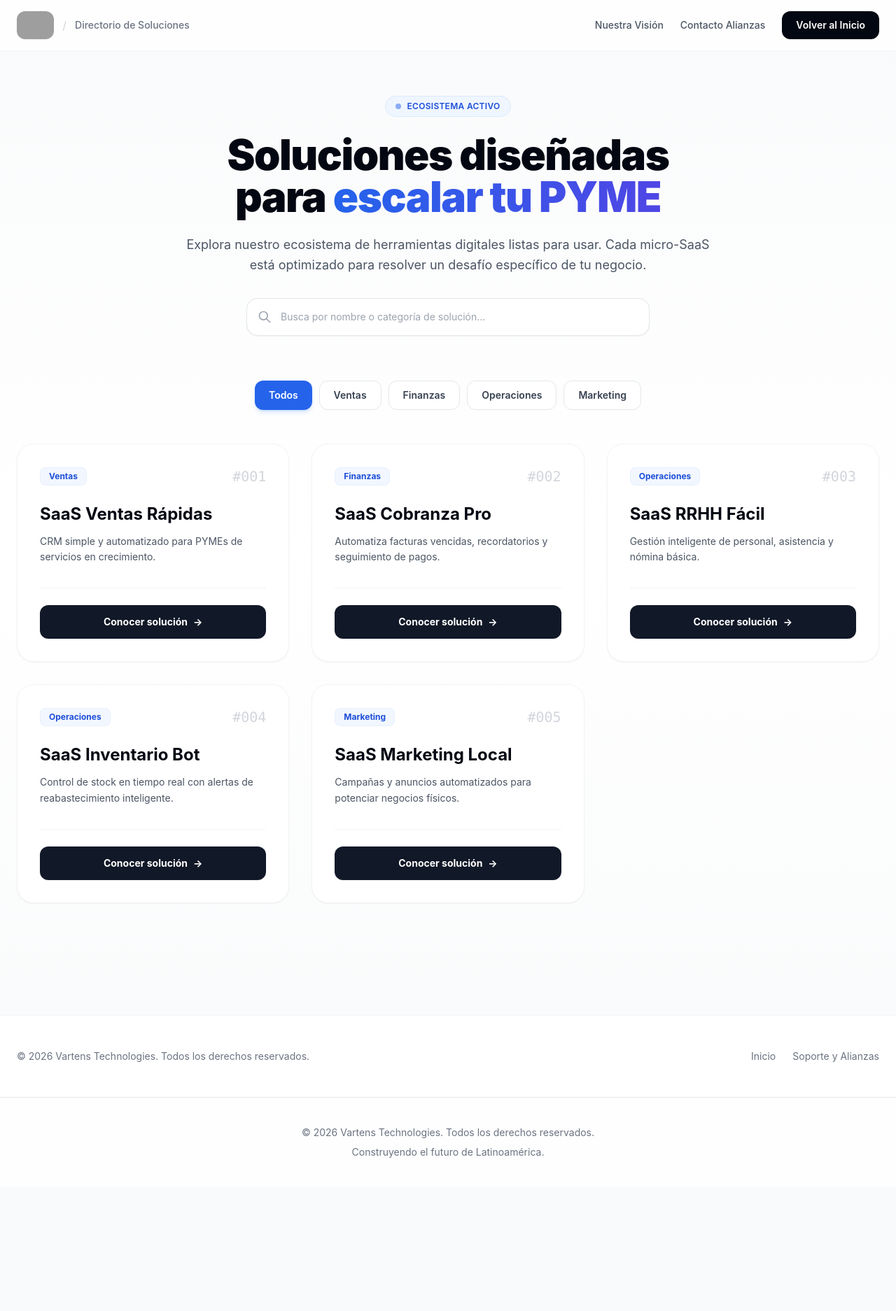
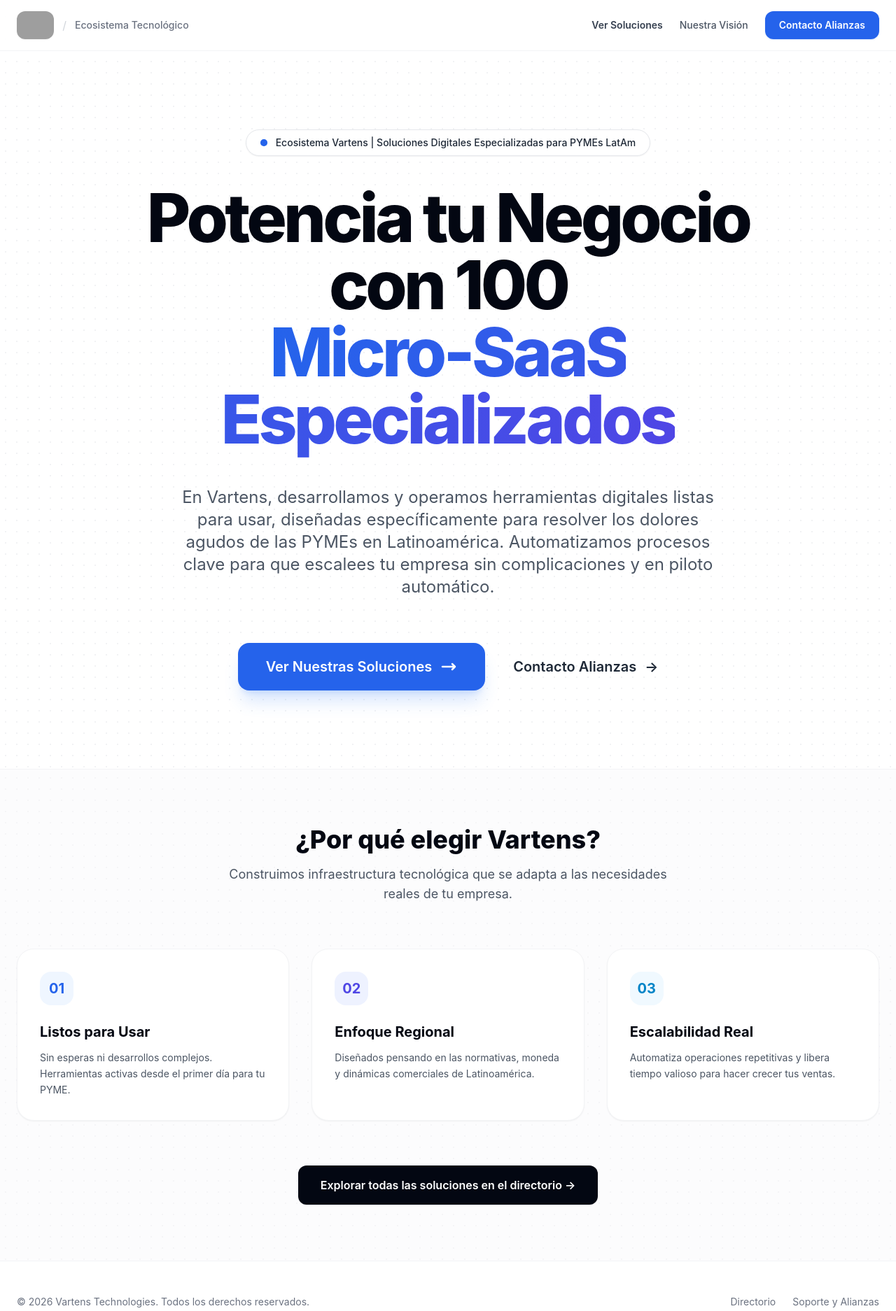
Before and after one commit to Folaxi-Global/agenteautonomo, an Astro site in the folder vartens_hub/: page /directorio in a window 1280 px wide. Shown: the top 1874 px of the page at 70% size. Before the commit the page ends 1697 px from the top, so only its background shows below. Built offline with nearby package versions, Linux system fonts and the light colour scheme; Astro itself is replaced by a stand-in of ours; grey boxes are pictures that could not be loaded.

Commit message:
Update directorio.astro

```diff
--- a/vartens_hub/src/pages/directorio.astro
+++ b/vartens_hub/src/pages/directorio.astro
@@ -1,198 +1,127 @@
 ---
 import Layout from '../layouts/Layout.astro';
-
-// Datos de ejemplo optimizados
-const saas_list = [
-    { id: 1, name: 'SaaS Ventas Rápidas', description: 'CRM simple y automatizado para PYMEs de servicios en crecimiento.', category: 'Ventas', url: '#' },
-    { id: 2, name: 'SaaS Cobranza Pro', description: 'Automatiza facturas vencidas, recordatorios y seguimiento de pagos.', category: 'Finanzas', url: '#' },
-    { id: 3, name: 'SaaS RRHH Fácil', description: 'Gestión inteligente de personal, asistencia y nómina básica.', category: 'Operaciones', url: '#' },
-    { id: 4, name: 'SaaS Inventario Bot', description: 'Control de stock en tiempo real con alertas de reabastecimiento inteligente.', category: 'Operaciones', url: '#' },
-    { id: 5, name: 'SaaS Marketing Local', description: 'Campañas y anuncios automatizados para potenciar negocios físicos.', category: 'Marketing', url: '#' },
-];
-
-const categories = ['Todos', ...new Set(saas_list.map(item => item.category))];
 ---
 
-<Layout title="Directorio de Soluciones Vartens">
-  <div class="bg-gradient-to-b from-gray-50 via-white to-gray-50 min-h-screen text-gray-900 selection:bg-blue-600 selection:text-white">
+<Layout title="Impulsa tu Negocio en Latinoamérica">
+  <div class="relative isolate overflow-hidden bg-white text-gray-900 selection:bg-blue-600 selection:text-white">
 
-    <!-- Header Pro con el Logo Oficial -->
+    <!-- Header Pro con el Logo Oficial y Enlaces Funcionales -->
     <header class="bg-white/80 backdrop-blur-md sticky top-0 z-50 border-b border-gray-100 shadow-xs">
       <nav class="max-w-7xl mx-auto px-6 py-4 flex items-center justify-between">
         <div class="flex items-center gap-3">
           <a href="/" class="flex items-center gap-3 group">
-            <!-- Logo oficial de Vartens (Asegúrate de guardar la imagen como logo.jpg o logo.png en vartens_hub/public/) -->
             <img src="/logo.jpg" alt="Vartens Logo" class="h-10 w-auto rounded-xl object-contain shadow-sm group-hover:scale-105 transition-transform" />
           </a>
           <span class="text-gray-300">/</span>
-          <span class="text-sm font-medium text-gray-500 hidden sm:inline-block">Directorio de Soluciones</span>
+          <span class="text-sm font-medium text-gray-500 hidden sm:inline-block">Ecosistema Tecnológico</span>
         </div>
         <div class="flex items-center gap-6">
-            <a href="/#vision" class="text-sm font-medium text-gray-600 hover:text-blue-600 transition hidden md:inline-block">Nuestra Visión</a>
-            <a href="mailto:alianzas@vartens.com" class="text-sm font-medium text-gray-600 hover:text-blue-600 transition hidden md:inline-block">Contacto Alianzas</a>
-            <a href="/" class="rounded-xl bg-gray-950 px-5 py-2.5 text-sm font-semibold text-white shadow-sm hover:bg-blue-600 transition-all duration-300 hover:shadow-lg hover:shadow-blue-500/20">Volver al Inicio</a>
+            <a href="/directorio" class="text-sm font-semibold text-gray-700 hover:text-blue-600 transition">Ver Soluciones</a>
+            <a href="#vision" class="text-sm font-medium text-gray-600 hover:text-blue-600 transition hidden md:inline-block">Nuestra Visión</a>
+            <a href="mailto:alianzas@vartens.com" class="rounded-xl bg-blue-600 px-5 py-2.5 text-sm font-semibold text-white shadow-sm hover:bg-blue-700 transition-all shadow-blue-500/20">Contacto Alianzas</a>
         </div>
       </nav>
     </header>
 
-    <main class="max-w-7xl mx-auto px-6 py-16">
+    <!-- Decoración de fondo sutil -->
+    <div class="absolute inset-0 -z-10 h-full w-full bg-white bg-[radial-gradient(#e5e7eb_1px,transparent_1px)] [background-size:16px_16px] opacity-50"></div>
 
-      <!-- Título y buscador -->
-      <div class="text-center max-w-3xl mx-auto mb-16">
-        <div class="inline-flex items-center gap-2 px-3.5 py-1.5 rounded-full bg-blue-50 border border-blue-100 text-blue-700 text-xs font-semibold mb-6 tracking-wide uppercase">
-          <span class="w-2 h-2 rounded-full bg-blue-600 animate-pulse"></span>
-          Ecosistema Activo
+    <div class="px-6 py-20 sm:py-28 lg:px-8">
+      <div class="mx-auto max-w-4xl text-center">
+
+        <!-- Etiqueta superior de autoridad -->
+        <div class="mb-10 inline-flex items-center rounded-full border border-gray-200 bg-white px-5 py-2 text-sm font-medium text-gray-800 shadow-sm hover:border-gray-300 transition-all">
+          <span class="relative flex h-2.5 w-2.5 mr-3">
+            <span class="animate-ping absolute inline-flex h-full w-full rounded-full bg-blue-400 opacity-75"></span>
+            <span class="relative inline-flex rounded-full h-2.5 w-2.5 bg-blue-600"></span>
+          </span>
+          Ecosistema Vartens | Soluciones Digitales Especializadas para PYMEs LatAm
         </div>
-        <h1 class="text-5xl sm:text-6xl font-black tracking-tight text-gray-950 leading-[1.1]">
-          Soluciones diseñadas para <span class="bg-clip-text text-transparent bg-gradient-to-r from-blue-600 to-indigo-600">escalar tu PYME</span>
+
+        <!-- Titular Principal (H1) -->
+        <h1 class="text-6xl font-extrabold tracking-tighter text-gray-950 sm:text-8xl leading-[1.1]">
+          Potencia tu Negocio con 100<br />
+          <span class="text-transparent bg-clip-text bg-gradient-to-r from-blue-600 to-indigo-600">Micro-SaaS Especializados</span>
         </h1>
-        <p class="mt-6 text-lg text-gray-600 font-normal leading-relaxed">
-          Explora nuestro ecosistema de herramientas digitales listas para usar. Cada micro-SaaS está optimizado para resolver un desafío específico de tu negocio.
+
+        <!-- Párrafo de Descripción -->
+        <p class="mx-auto mt-12 max-w-3xl text-xl sm:text-2xl leading-9 text-gray-600 font-normal antialiased">
+          En Vartens, desarrollamos y operamos herramientas digitales listas para usar, diseñadas específicamente para resolver los dolores agudos de las PYMEs en Latinoamérica. Automatizamos procesos clave para que escalees tu empresa sin complicaciones y en piloto automático.
         </p>
 
-        <!-- Barra de búsqueda interactiva -->
-        <div class="mt-8 relative max-w-xl mx-auto">
-          <div class="absolute inset-y-0 left-0 pl-4 flex items-center pointer-events-none text-gray-400">
-            <svg class="w-5 h-5" fill="none" stroke="currentColor" viewBox="0 0 24 24"><path stroke-linecap="round" stroke-linejoin="round" stroke-width="2" d="M21 21l-6-6m2-5a7 7 0 11-14 0 7 7 0 0114 0z"></path></svg>
+        <!-- Botones de Acción - Ultra Pro -->
+        <div class="mt-16 flex flex-col sm:flex-row items-center justify-center gap-6 sm:gap-x-10">
+          <a
+            href="/directorio"
+            class="w-full sm:w-auto group relative rounded-2xl bg-blue-600 px-10 py-5 text-xl font-semibold text-white shadow-xl shadow-blue-500/20 transition-all duration-300 ease-out hover:bg-blue-700 hover:shadow-blue-600/30 hover:-translate-y-1 active:translate-y-0 flex items-center justify-center"
+          >
+            <span class="relative z-10 flex items-center">
+              Ver Nuestras Soluciones
+              <svg class="ml-3 w-6 h-6 transition-transform group-hover:translate-x-1.5" fill="none" stroke="currentColor" viewBox="0 0 24 24"><path stroke-linecap="round" stroke-linejoin="round" stroke-width="2.5" d="M17 8l4 4m0 0l-4 4m4-4H3"></path></svg>
+            </span>
+            <div class="absolute inset-0 rounded-2xl bg-gradient-to-r from-blue-600 to-indigo-700 opacity-0 transition-opacity duration-300 group-hover:opacity-100"></div>
+          </a>
+
+          <a
+            href="mailto:alianzas@vartens.com"
+            class="w-full sm:w-auto group text-xl font-semibold leading-6 text-gray-800 transition-all hover:text-blue-700 flex items-center justify-center py-3"
+          >
+            Contacto Alianzas <span aria-hidden="true" class="ml-3 transition-transform group-hover:translate-x-1.5">→</span>
+          </a>
         </div>
-          <input
-            type="text"
-            id="search-input"
-            placeholder="Busca por nombre o categoría de solución..."
-            class="w-full pl-12 pr-4 py-4 bg-white border border-gray-200 rounded-2xl shadow-sm focus:outline-none focus:ring-2 focus:ring-blue-600 focus:border-transparent text-gray-800 placeholder-gray-400 text-sm transition-all"
-          >
+
       </div>
     </div>
 
-      <!-- Filtros Dinámicos por Categoría -->
-      <div class="mb-12 flex justify-center gap-2.5 flex-wrap" id="category-filters">
-          {categories.map((cat, index) => (
-              <button
-                data-category={cat}
-                class={`category-btn px-5 py-2.5 rounded-xl text-sm font-semibold transition-all duration-200 shadow-xs ${index === 0 ? 'bg-blue-600 text-white shadow-blue-500/20 shadow-md' : 'bg-white border border-gray-200 text-gray-700 hover:border-gray-300 hover:bg-gray-50'}`}
-              >
-                {cat}
-              </button>
-          ))}
+    <!-- Sección de Visión / Propuesta de Valor Interactiva -->
+    <section id="vision" class="py-20 bg-gray-50/50 border-t border-gray-100">
+      <div class="max-w-7xl mx-auto px-6">
+        <div class="text-center max-w-2xl mx-auto mb-16">
+          <h2 class="text-3xl sm:text-4xl font-extrabold text-gray-950">¿Por qué elegir Vartens?</h2>
+          <p class="mt-4 text-gray-600 text-lg">Construimos infraestructura tecnológica que se adapta a las necesidades reales de tu empresa.</p>
         </div>
 
-      <!-- Grilla de Tarjetas -->
-      <div class="grid grid-cols-1 md:grid-cols-2 lg:grid-cols-3 gap-8" id="saas-grid">
-        {saas_list.map((saas) => (
-          <div
-            class="saas-card bg-white p-8 rounded-3xl border border-gray-100 shadow-sm hover:shadow-xl transition-all duration-300 hover:-translate-y-1.5 group flex flex-col relative overflow-hidden"
-            data-category={saas.category}
-            data-name={saas.name.toLowerCase()}
-            data-description={saas.description.toLowerCase()}
-          >
-            <!-- Línea superior decorativa con gradiente al hacer hover -->
-            <div class="absolute top-0 left-0 right-0 h-1 bg-gradient-to-r from-blue-600 to-indigo-600 opacity-0 group-hover:opacity-100 transition-opacity"></div>
-
-            <div class="flex items-center justify-between mb-6">
-                <span class="inline-flex items-center rounded-lg bg-blue-50/80 px-3 py-1 text-xs font-bold text-blue-700 border border-blue-100/50">
-                    {saas.category}
-                </span>
-                <span class="text-gray-300 font-mono text-xl font-light group-hover:text-blue-500 transition-colors">
-                    #{String(saas.id).padStart(3, '0')}
-                </span>
+        <div class="grid md:grid-cols-3 gap-8">
+          <div class="bg-white p-8 rounded-3xl border border-gray-100 shadow-sm hover:shadow-md transition-shadow">
+            <div class="w-12 h-12 rounded-2xl bg-blue-50 text-blue-600 flex items-center justify-center mb-6 font-bold text-xl">01</div>
+            <h3 class="text-xl font-bold text-gray-950">Listos para Usar</h3>
+            <p class="mt-3 text-gray-600 text-sm leading-relaxed">Sin esperas ni desarrollos complejos. Herramientas activas desde el primer día para tu PYME.</p>
           </div>
 
-            <h3 class="text-2xl font-bold text-gray-950 group-hover:text-blue-600 transition-colors">{saas.name}</h3>
-            <p class="mt-3 text-gray-600 text-sm leading-relaxed flex-grow">{saas.description}</p>
+          <div class="bg-white p-8 rounded-3xl border border-gray-100 shadow-sm hover:shadow-md transition-shadow">
+            <div class="w-12 h-12 rounded-2xl bg-indigo-50 text-indigo-600 flex items-center justify-center mb-6 font-bold text-xl">02</div>
+            <h3 class="text-xl font-bold text-gray-950">Enfoque Regional</h3>
+            <p class="mt-3 text-gray-600 text-sm leading-relaxed">Diseñados pensando en las normativas, moneda y dinámicas comerciales de Latinoamérica.</p>
+          </div>
 
-            <div class="mt-8 pt-6 border-t border-gray-100">
-              <a href={saas.url} class="inline-flex w-full items-center justify-center rounded-xl bg-gray-900 px-5 py-3.5 text-sm font-bold text-white shadow-sm hover:bg-blue-600 transition-all duration-300 group-hover:shadow-lg group-hover:shadow-blue-500/25">
-                Conocer solución <span class="ml-2 transition-transform group-hover:translate-x-1">→</span>
+          <div class="bg-white p-8 rounded-3xl border border-gray-100 shadow-sm hover:shadow-md transition-shadow">
+            <div class="w-12 h-12 rounded-2xl bg-sky-50 text-sky-600 flex items-center justify-center mb-6 font-bold text-xl">03</div>
+            <h3 class="text-xl font-bold text-gray-950">Escalabilidad Real</h3>
+            <p class="mt-3 text-gray-600 text-sm leading-relaxed">Automatiza operaciones repetitivas y libera tiempo valioso para hacer crecer tus ventas.</p>
+          </div>
+        </div>
+
+        <div class="mt-16 text-center">
+          <a href="/directorio" class="inline-flex items-center justify-center rounded-xl bg-gray-950 px-8 py-4 text-base font-semibold text-white shadow-sm hover:bg-blue-600 transition-all">
+            Explorar todas las soluciones en el directorio →
           </a>
         </div>
       </div>
-        ))}
-      </div>
-
-      <!-- Estado vacío (Oculto por defecto, manejado por JS) -->
-      <div id="no-results" class="hidden text-center py-24 border border-dashed border-gray-200 rounded-3xl bg-white mt-4">
-        <svg class="w-16 h-16 mx-auto text-gray-300 mb-4" fill="none" stroke="currentColor" viewBox="0 0 24 24"><path stroke-linecap="round" stroke-linejoin="round" stroke-width="1.5" d="M9.172 16.172a4 4 0 015.656 0M9 10h.01M15 10h.01M21 12a9 9 0 11-18 0 9 9 0 0118 0z"></path></svg>
-        <h3 class="text-xl font-bold text-gray-900">No encontramos resultados</h3>
-        <p class="mt-2 text-sm text-gray-500">Prueba buscando con otras palabras clave o categorías.</p>
-      </div>
-
-    </main>
+    </section>
 
     <!-- Footer Pro -->
-     <footer class="border-t border-gray-100 bg-white mt-24 py-12">
+    <footer class="border-t border-gray-100 bg-white py-12">
       <div class="max-w-7xl mx-auto px-6 flex flex-col sm:flex-row items-center justify-between gap-4 text-gray-500 text-sm">
         <p>&copy; {new Date().getFullYear()} Vartens Technologies. Todos los derechos reservados.</p>
         <div class="flex items-center gap-6">
-              <a href="/" class="hover:text-blue-600 transition">Inicio</a>
+          <a href="/directorio" class="hover:text-blue-600 transition">Directorio</a>
           <a href="mailto:alianzas@vartens.com" class="hover:text-blue-600 transition">Soporte y Alianzas</a>
         </div>
       </div>
     </footer>
+
   </div>
 </Layout>
-
-<!-- Script ultraligero para filtrado y búsqueda en tiempo real -->
-<script>
-  document.addEventListener('DOMContentLoaded', () => {
-    const searchInput = document.getElementById('search-input') as HTMLInputElement;
-    const categoryBtns = document.querySelectorAll('.category-btn');
-    const saasCards = document.querySelectorAll('.saas-card');
-    const noResults = document.getElementById('no-results');
-
-    let currentCategory = 'Todos';
-    let searchQuery = '';
-
-    function filterCards() {
-      let visibleCount = 0;
-
-      saasCards.forEach((card) => {
-        const category = card.getAttribute('data-category');
-        const name = card.getAttribute('data-name') || '';
-        const description = card.getAttribute('data-description') || '';
-
-        const matchesCategory = currentCategory === 'Todos' || category === currentCategory;
-        const matchesSearch = name.includes(searchQuery) || description.includes(searchQuery);
-
-        if (matchesCategory && matchesSearch) {
-          (card as HTMLElement).style.display = 'flex';
-          visibleCount++;
-        } else {
-          (card as HTMLElement).style.display = 'none';
-        }
-      });
-
-      if (noResults) {
-        if (visibleCount === 0) {
-          noResults.classList.remove('hidden');
-        } else {
-          noResults.classList.add('hidden');
-        }
-      }
-    }
-
-    // Evento de búsqueda
-    searchInput?.addEventListener('input', (e) => {
-      searchQuery = (e.target as HTMLInputElement).value.toLowerCase().trim();
-      filterCards();
-    });
-
-    // Evento de categorías
-    categoryBtns.forEach((btn) => {
-      btn.addEventListener('click', () => {
-        categoryBtns.forEach(b => {
-          b.classList.remove('bg-blue-600', 'text-white', 'shadow-blue-500/20', 'shadow-md');
-          b.classList.add('bg-white', 'border', 'border-gray-200', 'text-gray-700');
-        });
-
-        btn.classList.remove('bg-white', 'border', 'border-gray-200', 'text-gray-700');
-        btn.classList.add('bg-blue-600', 'text-white', 'shadow-blue-500/20', 'shadow-md');
-
-        currentCategory = btn.getAttribute('data-category') || 'Todos';
-        filterCards();
-      });
-    });
-  });
-</script>
 
 <style>
     body {
```
Lines whose indentation alone changed are shown as unchanged.
